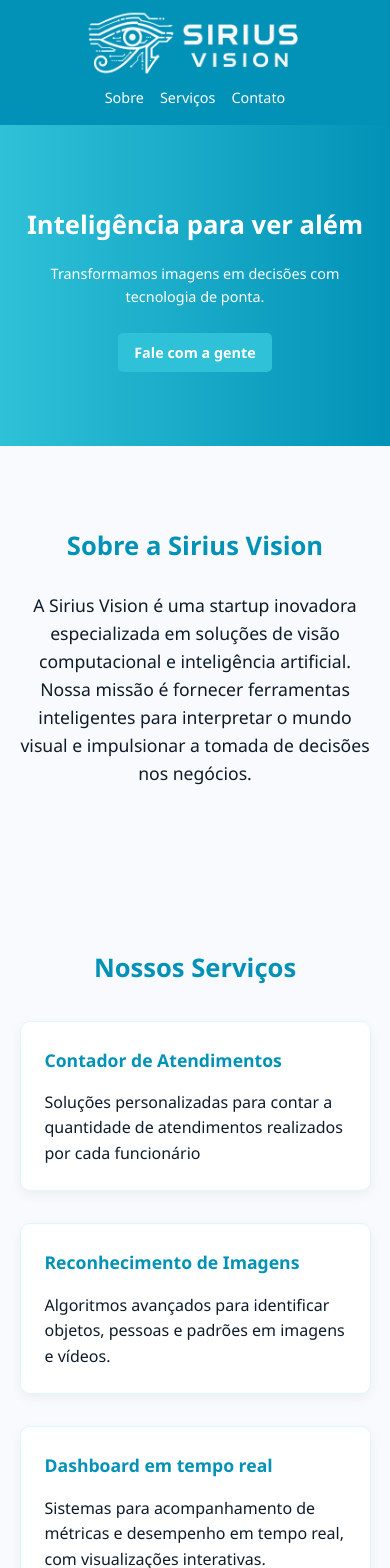
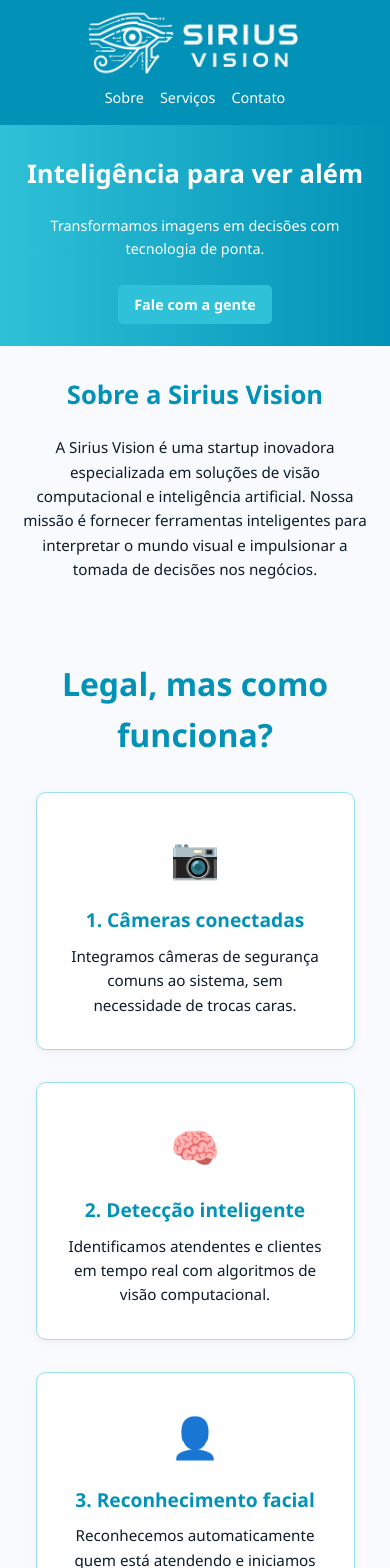
Before and after one commit to AugustoPreis/sirius-api, a React (Vite) app in the folder frontend/: page /sobre in a window 390 px wide. Shown: the top 1568 px of the page. Built offline with nearby package versions, Linux system fonts and the light colour scheme.

Commit message:
como funciona update

```diff
--- /dev/null
+++ b/frontend/src/pages/sobre/ComoFunciona.jsx
@@ -0,0 +1,44 @@
+import React from 'react';
+import './comoFunciona.css';
+
+const passos = [
+  {
+    titulo: '1. Câmeras conectadas',
+    descricao: 'Integramos câmeras de segurança comuns ao sistema, sem necessidade de trocas caras.',
+    icone: '📷',
+  },
+  {
+    titulo: '2. Detecção inteligente',
+    descricao: 'Identificamos atendentes e clientes em tempo real com algoritmos de visão computacional.',
+    icone: '🧠',
+  },
+  {
+    titulo: '3. Reconhecimento facial',
+    descricao: 'Reconhecemos automaticamente quem está atendendo e iniciamos a contagem de interações.',
+    icone: '👤',
+  },
+  {
+    titulo: '4. Dashboard em tempo real',
+    descricao: 'Você acompanha todos os atendimentos ao vivo, com relatórios claros e acionáveis.',
+    icone: '📊',
+  },
+];
+
+export default function ComoFunciona() {
+  return (
+    <section className='como-funciona'>
+      <div className='container'>
+        <h2>Legal, mas como funciona?</h2>
+        <div className='passos-grid'>
+          {passos.map((passo, index) => (
+            <div key={index} className='passo-card'>
+              <div className='icone'>{passo.icone}</div>
+              <h3>{passo.titulo}</h3>
+              <p>{passo.descricao}</p>
+            </div>
+          ))}
+        </div>
+      </div>
+    </section>
+  );
+}
--- a/frontend/src/pages/sobre/Sobre.jsx
+++ b/frontend/src/pages/sobre/Sobre.jsx
@@ -2,6 +2,7 @@ import React, { useState } from 'react';
 import logo from '../../../assets/logo.png';
 import './sobre.css';
 import Depoimentos from './Depoimentos';
+import ComoFunciona from './ComoFunciona';
 
 export default function Sobre() {
   const [contato, setContato] = useState({});
@@ -25,16 +26,14 @@ export default function Sobre() {
   }
 
   const handleSubmit = () => {
-
+    // Lógica de envio do formulário
   }
 
   return (
     <div className='page'>
       <header className='header'>
         <div className='container'>
-          <img className='logo'
-            alt='Logo'
-            src={logo} />
+          <img className='logo' alt='Logo' src={logo} />
           <nav className='nav'>
             <a href='#sobre'>Sobre</a>
             <a href='#servicos'>Serviços</a>
@@ -47,15 +46,13 @@ export default function Sobre() {
         <div className='container'>
           <h2>Inteligência para ver além</h2>
           <p>Transformamos imagens em decisões com tecnologia de ponta.</p>
-          <a href='#contato'
-            className='btn'>
+          <a href='#contato' className='btn'>
             Fale com a gente
           </a>
         </div>
       </section>
 
-      <section id='sobre'
-        className='sobre'>
+      <section id='sobre' className='sobre'>
         <div className='container'>
           <h2>Sobre a Sirius Vision</h2>
           <p>
@@ -67,14 +64,15 @@ export default function Sobre() {
         </div>
       </section>
 
-      <section id='servicos'
-        className='servicos'>
+      {/* NOVA SEÇÃO: Como Funciona */}
+      <ComoFunciona />
+
+      <section id='servicos' className='servicos'>
         <div className='container'>
           <h2>Nossos Serviços</h2>
           <div className='servicos-grid'>
             {servicos.map((servico, index) => (
-              <div key={index}
-                className='card'>
+              <div key={index} className='card'>
                 <h3>{servico.title}</h3>
                 <p>{servico.description}</p>
               </div>
@@ -83,37 +81,42 @@ export default function Sobre() {
         </div>
       </section>
 
-      {/* NOVA SEÇÃO DE DEPOIMENTOS */}
+      {/* SEÇÃO DEPOIMENTOS */}
       <Depoimentos />
 
-      <section id='contato'
-        className='contato'>
+      <section id='contato' className='contato'>
         <div className='container'>
           <h2>Entre em Contato</h2>
           <p>Quer saber mais? Envie uma mensagem para nosso time.</p>
-          <form className='form'
-            onSubmit={handleSubmit}>
-            <input required
+          <form className='form' onSubmit={handleSubmit}>
+            <input
+              required
               type='text'
               placeholder='Nome'
               value={contato.nome || ''}
-              onChange={(e) => changeContato(e.target.value, 'nome')} />
-            <input required
+              onChange={(e) => changeContato(e.target.value, 'nome')}
+            />
+            <input
+              required
               type='text'
               placeholder='Telefone'
               value={contato.telefone || ''}
-              onChange={(e) => changeContato(e.target.value, 'telefone')} />
-            <input required
+              onChange={(e) => changeContato(e.target.value, 'telefone')}
+            />
+            <input
+              required
               type='email'
               placeholder='E-mail'
               value={contato.email || ''}
-              onChange={(e) => changeContato(e.target.value, 'email')} />
-            <textarea required
+              onChange={(e) => changeContato(e.target.value, 'email')}
+            />
+            <textarea
+              required
               placeholder='Sua mensagem...'
               value={contato.mensagem || ''}
-              onChange={(e) => changeContato(e.target.value, 'mensagem')} />
-            <button className='btn'
-              type='submit'>
+              onChange={(e) => changeContato(e.target.value, 'mensagem')}
+            />
+            <button className='btn' type='submit'>
               Enviar
             </button>
           </form>
--- /dev/null
+++ b/frontend/src/pages/sobre/comoFunciona.css
@@ -0,0 +1,48 @@
+.como-funciona {
+    background-color: #f9fafd;
+    padding: 4rem 0;
+  }
+
+  .como-funciona h2 {
+    text-align: center;
+    color: #0292b7;
+    font-size: 2rem;
+    margin-bottom: 2rem;
+  }
+
+  .passos-grid {
+    display: grid;
+    grid-template-columns: repeat(auto-fit, minmax(240px, 1fr));
+    gap: 2rem;
+    padding: 0 1rem;
+  }
+
+  .passo-card {
+    background-color: #ffffff;
+    border: 1px solid #99dfec;
+    border-radius: 10px;
+    padding: 2rem;
+    text-align: center;
+    box-shadow: 0 2px 8px rgba(0, 0, 0, 0.05);
+    transition: transform 0.3s ease;
+  }
+
+  .passo-card:hover {
+    transform: translateY(-5px);
+  }
+
+  .icone {
+    font-size: 2.5rem;
+    margin-bottom: 1rem;
+  }
+
+  .passo-card h3 {
+    font-size: 1.2rem;
+    color: #0292b7;
+    margin-bottom: 0.5rem;
+  }
+
+  .passo-card p {
+    font-size: 0.95rem;
+    color: #0d1b2a;
+  }
--- a/frontend/src/pages/sobre/sobre.css
+++ b/frontend/src/pages/sobre/sobre.css
@@ -6,32 +6,6 @@
 
 html {
   scroll-behavior: smooth;
-}
-
-.page section {
-  padding: 4rem 0;
-}
-
-.page h2 {
-  font-size: 2rem;
-  margin-bottom: 1.5rem;
-  text-align: center;
-  color: #0292b7;
-}
-
-.page input,
-.page textarea {
-  padding: 1rem;
-  border: 1px solid #99dfec;
-  border-radius: 8px;
-  font-size: 1rem;
-  width: 100%;
-  background-color: #ffffff;
-}
-
-.page textarea {
-  resize: vertical;
-  min-height: 120px;
 }
 
 .page {
@@ -46,13 +20,19 @@ html {
   color: inherit;
 }
 
+/* === ESTRUTURA === */
+.page section {
+  padding: 2.5rem 0;
+}
+
 .container {
   width: 90%;
   max-width: 1200px;
   margin: auto;
-  padding: 2rem 0;
+  padding: 0; /* removido padding duplicado */
 }
 
+/* === HEADER === */
 .header {
   background-color: #0292b7;
   color: #fff;
@@ -81,34 +61,22 @@ html {
   text-decoration: underline;
 }
 
+/* === HERO === */
 .hero {
   background: linear-gradient(to right, #2ec1d7, #0292b7);
   color: #fff;
   text-align: center;
-  padding: 6rem 2rem;
-}
-
-.hero {
-  background: linear-gradient(to right, #2ec1d7, #0292b7);
-  color: #fff;
-  text-align: center;
-  padding: 6rem 2rem;
+  padding: 4rem 1.5rem;
 }
 
 .hero h2 {
-  font-size: 2.5rem;
+  font-size: 2rem;
   margin-bottom: 1rem;
   color: #ffffff;
 }
 
 .hero p {
-  font-size: 1.2rem;
-  margin-bottom: 2rem;
-}
-
-
-.hero p {
-  font-size: 1.2rem;
+  font-size: 1rem;
   margin-bottom: 2rem;
 }
 
@@ -127,6 +95,7 @@ html {
   background-color: #0292b7;
 }
 
+/* === SOBRE === */
 .sobre p {
   max-width: 800px;
   margin: auto;
@@ -134,6 +103,7 @@ html {
   font-size: 1.1rem;
 }
 
+/* === SERVIÇOS === */
 .servicos-grid {
   display: grid;
   grid-template-columns: repeat(auto-fit, minmax(260px, 1fr));
@@ -160,10 +130,26 @@ html {
   color: #0292b7;
 }
 
+/* === CONTATO === */
 .contato p {
   text-align: center;
-  margin-bottom: 2rem;
-  font-size: 1.1rem;
+  margin-bottom: 1.5rem;
+  font-size: 1.05rem;
+}
+
+.page input,
+.page textarea {
+  padding: 1rem;
+  border: 1px solid #99dfec;
+  border-radius: 8px;
+  font-size: 1rem;
+  width: 100%;
+  background-color: #ffffff;
+}
+
+.page textarea {
+  resize: vertical;
+  min-height: 120px;
 }
 
 .form {
@@ -174,25 +160,31 @@ html {
   gap: 1rem;
 }
 
+/* === FOOTER === */
 .footer {
   background-color: #0292b7;
   color: #fff;
   text-align: center;
-  padding: 0.15rem 0;
+  padding: 0.75rem 0;
   font-size: 0.85rem;
 }
 
+/* === TITULOS === */
+.page h2 {
+  font-size: 1.8rem;
+  margin-bottom: 1.2rem;
+  text-align: center;
+  color: #0292b7;
+}
+
+/* === RESPONSIVO === */
 @media (max-width: 1024px) {
-  .container {
-    padding: 1rem 0;
-  }
-
   .hero {
-    padding: 4rem 1.5rem;
+    padding: 3rem 1.5rem;
   }
 
   .hero h2 {
-    font-size: 2rem;
+    font-size: 1.8rem;
   }
 
   .hero p {
@@ -214,6 +206,10 @@ html {
 }
 
 @media (max-width: 768px) {
+  .page section {
+    padding: 1.8rem 0;
+  }
+
   .header .container {
     flex-direction: column;
     gap: 0.5rem;
@@ -237,7 +233,7 @@ html {
   }
 
   .hero h2 {
-    font-size: 1.8rem;
+    font-size: 1.6rem;
   }
 
   .hero p {
@@ -246,26 +242,58 @@ html {
 
   .servicos-grid {
     grid-template-columns: 1fr;
+    gap: 1.2rem;
+  }
+
+  .card {
+    padding: 1.2rem;
+  }
+
+  .card h3 {
+    font-size: 1.1rem;
   }
 
   .form {
-    width: 100%;
     padding: 0 1rem;
+    gap: 0.75rem;
   }
 
   .footer {
     font-size: 0.75rem;
     padding: 0.5rem 0;
   }
+
+  .container {
+    padding: 0;
+  }
+
+  .depoimentos,
+  .como-funciona {
+    padding: 2rem 0;
+  }
+
+  .passos-grid {
+    gap: 1rem;
+  }
+
+  .depoimento-card {
+    padding: 1.25rem;
+  }
+
+  .sobre p,
+  .contato p {
+    font-size: 0.95rem;
+    margin-bottom: 1.2rem;
+  }
 }
 
 @media (max-width: 480px) {
   .hero {
-    padding: 3rem 1rem;
+    padding: 2.5rem 1rem;
   }
 
   .hero h2 {
-    font-size: 1.6rem;
+    font-size: 1.5rem;
   }
 
   .hero p {
@@ -276,12 +304,12 @@ html {
     font-size: 1.6rem;
   }
 
-  .card h3 {
-    font-size: 1.1rem;
-  }
-
   .btn {
     padding: 0.6rem 1rem;
     font-size: 0.9rem;
   }
 }
+
+.hero h2 {
+  color: #ffffff !important;
+}
```
Also changed, not shown: frontend/src/pages/sobre/EmpresasAtendidas.jsx (added), frontend/src/pages/sobre/empresasAtendidas.css (added).
